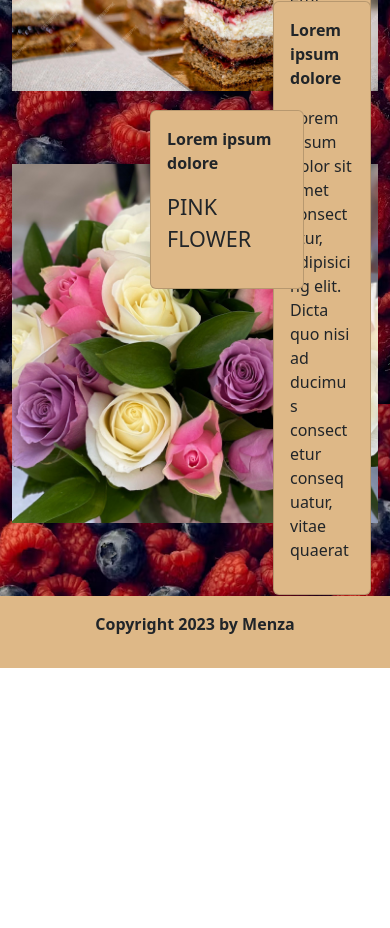
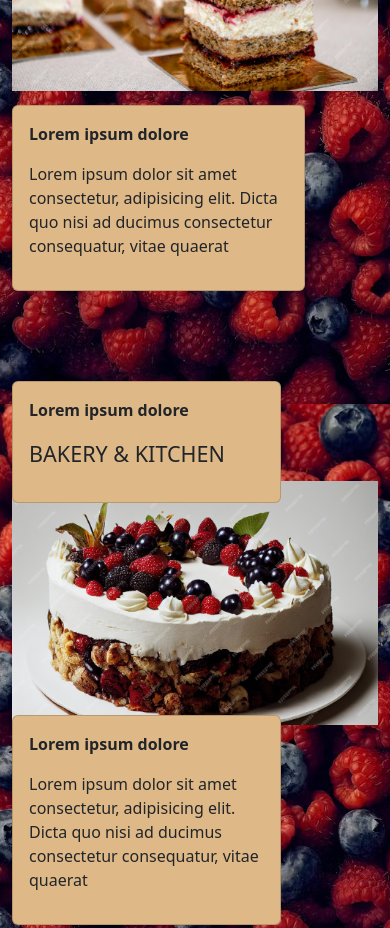
Before and after one commit to Menzamenza/tache06-bootstrap-prototype2, a plain HTML site: page product.html in a window 390 px wide. Shown: the part 440-1368 px from the top of the page. Before the commit the page ends 1108 px from the top, so only its background shows below. Drawn offline with nearby package versions, Linux system fonts and the light colour scheme.

Commit message:
finir products et derniers réglages(responsivité)

```diff
--- a/product.html
+++ b/product.html
@@ -35,8 +35,8 @@
 <!-- --------------------------------------------------section 01----------------------------------------------- -->
     <div class="container-fluid my-5">
         <div class="row position1-prod">
-            <div class="col-lg-3">
-                <div class="card card-color position1-2-prod w-25">
+            <div class="col-lg-3 col-md-12 col-sm-12">
+                <div class="card card-color position1-2-prod ">
                     <div class="card-body">
                         <div class="card-title">
                             <p class="fw-bold">Lorem ipsum dolore </p>
@@ -49,27 +49,59 @@
             </div>
             <div class="col-lg-4 m-auto col-md-8 col-sm-8">
                 <img src="./img/gateau1.jpg" alt="gateau1" class="img-fluid">
-
             </div>
-            <div class="col-lg-3">
+            <div class="col-lg-3 col-md-12 col-sm-12">
                 <div class="card card-color position1-1-prod">
                     <div class="card-body">
-                        <div class="card-text"></div>
+                        <div class="card-text ">
                             <p class="fw-bold">Lorem ipsum dolore </p>
                             <p class="fw-light fs-4">COFFE AND TEAS</p>
+                        </div>
                     </div>
                 </div>
             </div>
         </div>
     </div>
-
 <!-- --------------------------------------------------fin section 01----------------------------------------------- -->
 
+<!-- ------------------------------------------------section 02------------------------------------------------------- -->
+<div class="container-fluid marge">
+    <div class="row position2-prod">
+        <div class="col-lg-3 col-md-12 col-sm-12 position2-1">
+            <div class="card card-color ">
+                <div class="card-body">
+                    <div class="card-text ">
+                        <p class="fw-bold">Lorem ipsum dolore </p>
+                        <p class="fw-light fs-4"> BAKERY & KITCHEN</p>
+                    </div>
+                </div>
+            </div>
+        </div>
+        <div class="col-lg-4 m-auto col-md-8 col-sm-8">
+            <img src="./img/gateau2.jpg" alt="gateau2" class="img-fluid">
+        </div>
+        <div class="col-lg-3 col-md-12 col-sm-12 position2-2">
+            <div class="card card-color">
+                <div class="card-body">
+                    <div class="card-title">
+                        <p class="fw-bold">Lorem ipsum dolore </p>
+                    </div>
+                    <div class="card-text">
+                        <p class="fw-light">Lorem ipsum dolor sit amet consectetur, adipisicing elit. Dicta quo nisi ad ducimus consectetur consequatur, vitae quaerat</p>
+                    </div>
+                </div>
+            </div>
+        </div>
+    </div>
+</div>
+<!-- -------------------------------------------------fin section 02----------------------------------------------------- -->
+
+
 <!-- ------------------------------------------------section 03------------------------------------------------------- -->
-    <div class="container-fluid my-5">
+    <div class="container-fluid  marge">
         <div class="row  position1-prod">
             <div class="col-lg-3">
-                <div class="card card-color position1-2-prod w-25">
+                <div class="card card-color position1-2-prod ">
                     <div class="card-body">
                         <div class="card-title">
                             <p class="fw-bold">Lorem ipsum dolore </p>
@@ -87,25 +119,16 @@
             <div class="col-lg-3">
                 <div class="card card-color position1-1-prod">
                     <div class="card-body">
-                        <div class="card-text"></div>
+                        <div class="card-text">
                             <p class="fw-bold">Lorem ipsum dolore </p>
                             <p class="fw-light fs-4">PINK FLOWER</p>
+                        </div>
                     </div>
                 </div>
             </div>
         </div>
     </div>
 <!-- -------------------------------------------------fin section 03----------------------------------------------------- -->
-
-
-
-
-
-
-
-
-
-
 
 
     <!-- -------------------------------------------footer------------------------------------------- -->
--- a/style.css
+++ b/style.css
@@ -42,14 +42,26 @@ body{
 }
 /* -----------------------------------------section 02 home------------------------------ */
 
+
+/* ---------------------------------------------about------------------------------------- */
+.media{
+    position: relative;
+}
+.media .card{
+    position: absolute;
+    bottom: -50%;
+    right: 25%;
+}
+/* ----------------------------------------------fin about---------------------------------- */
+
+
 /* ------------------------------products------------------------------------ */
-/* **************secion1************* */
-.position1-prod{
+/* **************secion1 et section3************* */
+.position1-prod,.position2-prod{
     position: relative;
     margin-bottom: 20%;
 }
 .position1-1-prod{
-
     position: absolute;
     right:22%;
     top: -15%;
@@ -58,6 +70,19 @@ body{
     position: absolute;
     left: 15%;
     bottom: -20%;
+    width: 25%;
+}
+/* ************section2********** */
+.position2-1{
+    position: absolute;
+    top: -30%;
+    left: 15%;
+    width: 25%;
+}
+.position2-2{
+    position: absolute;
+    bottom: -30%;
+    right: 15%;
 }
 .bg{
     background-color:rgba(71, 7, 7, 0.8) ;
@@ -67,24 +92,45 @@ body{
         position: relative;
     }
     .media .card{
-        width: 90vw;
         position: absolute;
-        top: 250%;
+        right: 0;
+        bottom: -300%;
     }
     .d-flex{
         display: flex;
         justify-content: center;
+        align-items: center;
         flex-direction: column;
+        white-space: nowrap;
     }
-    .position1-prod{
+    .position1-prod,.position2-prod{
         position: relative;
     }
     .position1-1-prod{
         position: absolute;
-        left: 150px;
+        left: 10px;
+        top: -45px;
     }
     .position1-2-prod{
         position: absolute;
-        left: 70%;
+        left: 0;
+        margin-left: 12px;
+        width: 75%;
+        bottom: -200px;
+    }
+    .position2-2{
+        position: absolute;
+        left: 0;
+        width: 75%;
+        bottom: -200px;
+    }
+    .position2-1{
+        position: absolute;
+        left: 0;
+        top: -100px;
+        width: 75%;
+    }
+    .marge{
+        margin: 100% 0;
     }
 }
```
Also changed, not shown: about.html (+15 -7 lines), store.html (+6 -10 lines).
